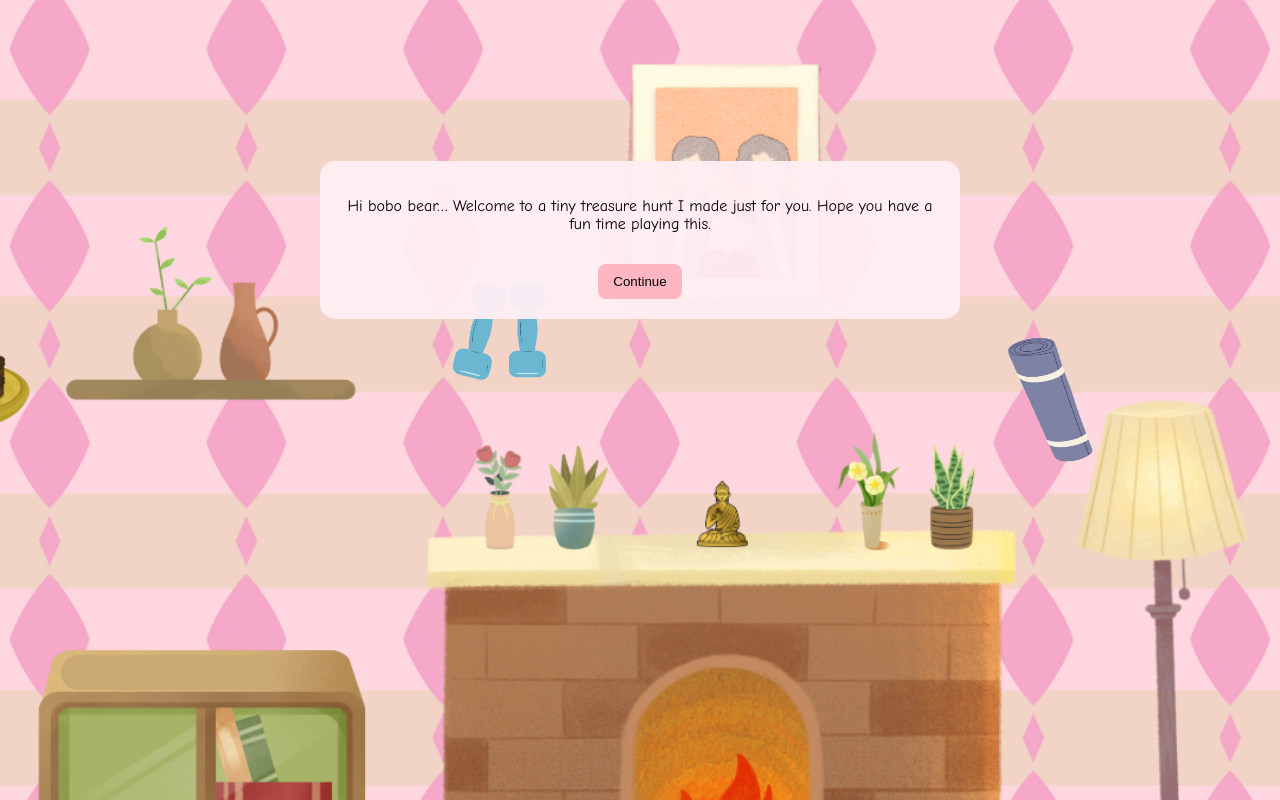
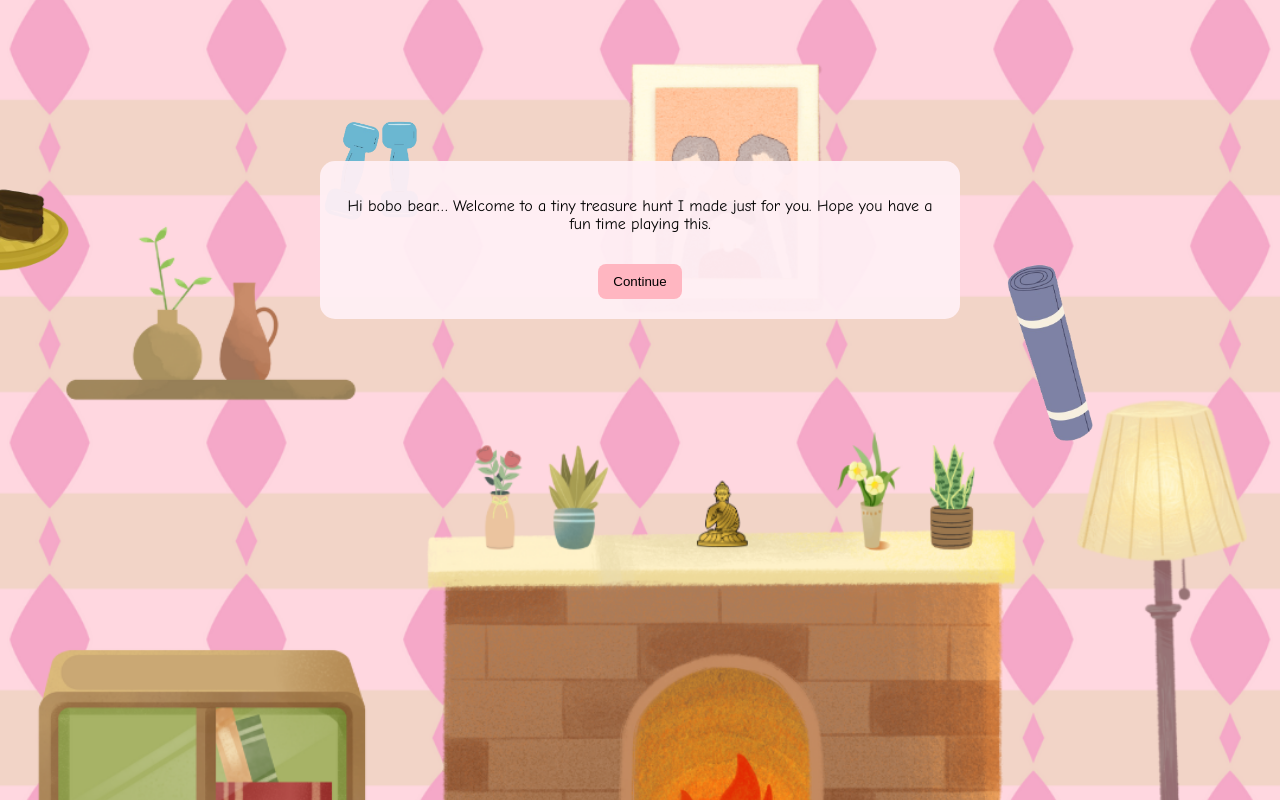
Before and after one commit to sampadashakya/Mini-Treasure-Hunt, a plain HTML site: page index.html in a window 1280 px wide. Both pictures are taken after a click on the button "Start Game". Drawn offline with Linux system fonts and the light colour scheme.

Commit message:
Update style.css

```diff
--- a/style.css
+++ b/style.css
@@ -31,25 +31,25 @@ body, html {
 /* Yoga Mat */
 #yogaMat {
     width: 10%;       /* keep width */
-    height: 20%;     /* slightly taller */
+    height: auto;     /* slightly taller */
     left: 77%;       /* same as before */
-    top: 40%;        /* same as before */
+    top: 30%;        /* same as before */
 }
 
 /* Dumbbell */
 #dumbbell {
     width: 8%;       /* slightly larger */
     height: auto;
-    left: 35%;       /* moved 1 inch right */
-    top: 30%;        /* moved 3 inches up */
+    left: 25%;       /* moved 1 inch right */
+    top: 10%;        /* moved 3 inches up */
 }
 
 /* Brownie */
 #brownie {
     width: 13%;      /* slightly bigger */
     height: auto;
-    left: -10%;       /* moved 2 inches left */
-    top: 30%;        /* moved 4 inches up */
+    left: -7%;       /* moved 2 inches left */
+    top: 10%;        /* moved 4 inches up */
 }
 
 /* Notes */
```
